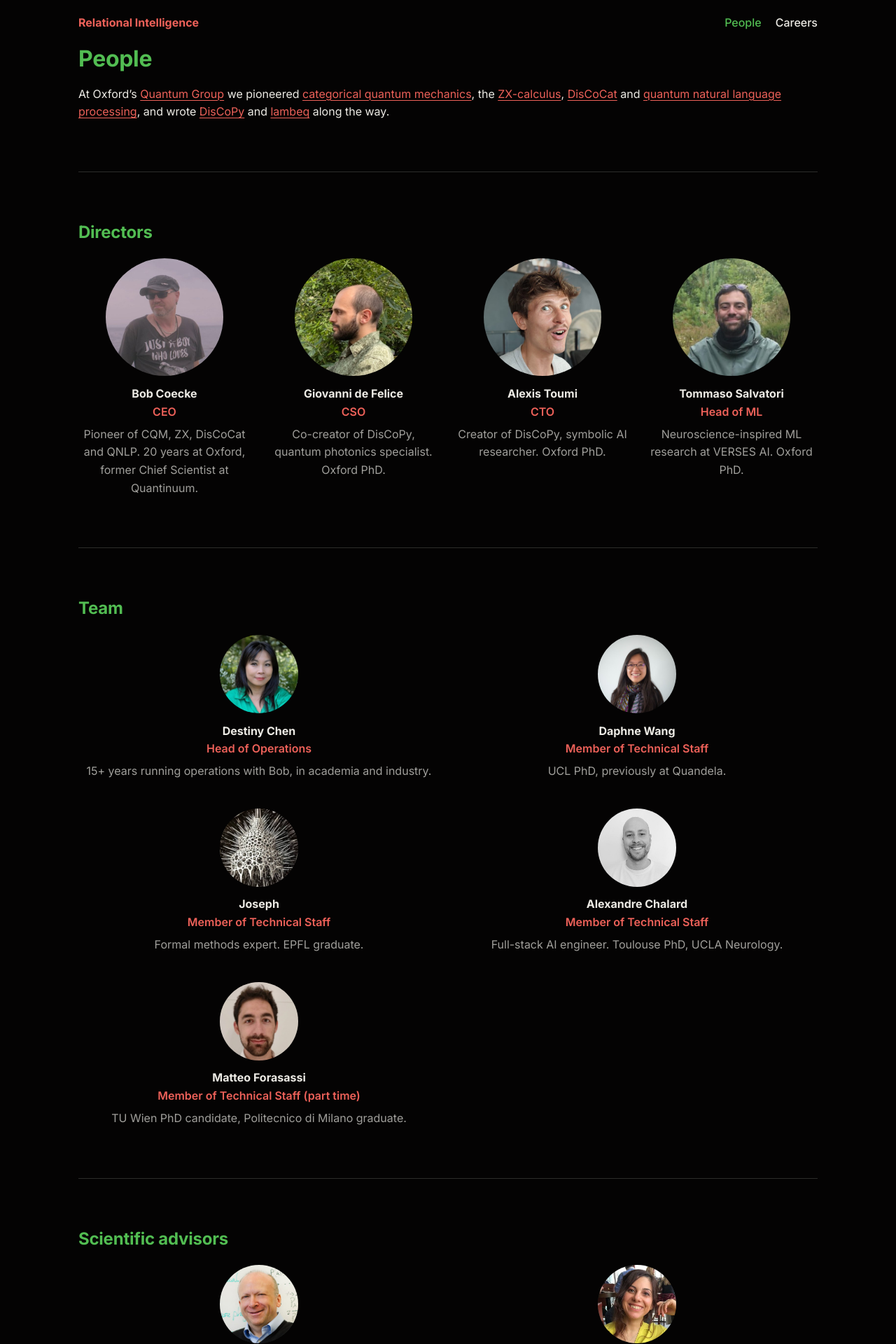
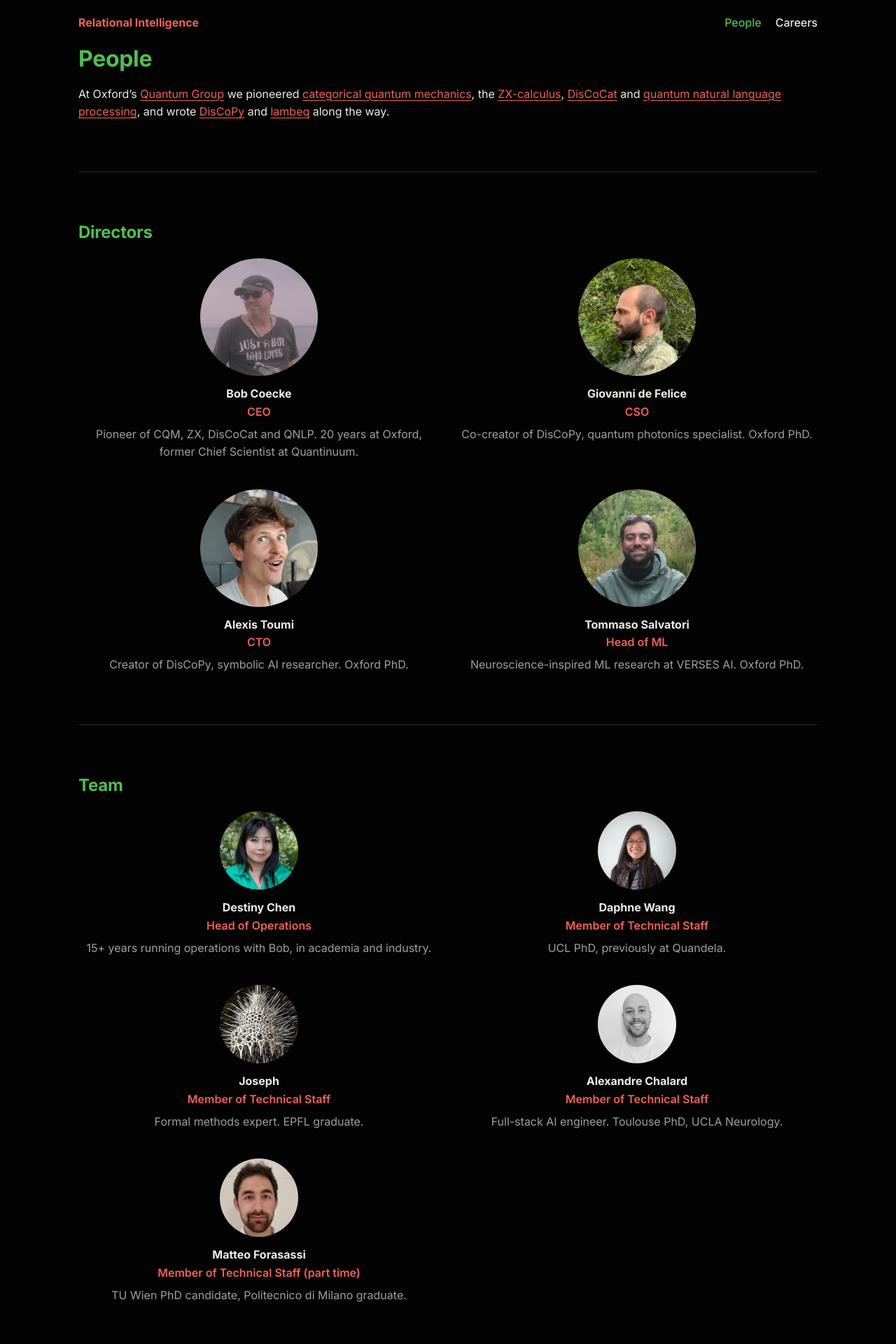
Before and after one commit to relational-intelligence/relational-intelligence.github.io, a Jekyll site: the page built from people.md, in a window 1280 px wide. Shown: the top 1920 px of the page at 70% size. Built offline with Jekyll 4.4.1, drawn with Linux system fonts in a browser that asks for light colours.

Commit message:
Two directors per row
Co-Authored-By: Claude Opus 5.5 <noreply@anthropic.com>
Claude-Session: https://claude.ai/code/session_01MEJxy4DVdtbcCVtav21RUV

```diff
--- a/people.md
+++ b/people.md
@@ -17,7 +17,7 @@ At Oxford's [Quantum Group](https://www.cs.ox.ac.uk/activities/quantum/) we pion
 - ![Giovanni de Felice](/pictures/giovanni.jpg) **[Giovanni de Felice](https://scholar.google.com/citations?user=-_bkN1gAAAAJ&hl=en)** *CSO* Co-creator of DisCoPy, quantum photonics specialist. Oxford PhD.
 - ![Alexis Toumi](/pictures/alexis.jpg) **[Alexis Toumi](http://alexis.toumi.xyz/)** *CTO* Creator of DisCoPy, symbolic AI researcher. Oxford PhD.
 - ![Tommaso Salvatori](/pictures/tommaso.jpg) **[Tommaso Salvatori](https://scholar.google.com/citations?user=fG9vZC4AAAAJ)** *Head of ML* Neuroscience-inspired ML research at VERSES AI. Oxford PhD.
-{: .cols-4 .halves .people .large}
+{: .cols-2 .halves .people .large}
 
 ---
 
```
